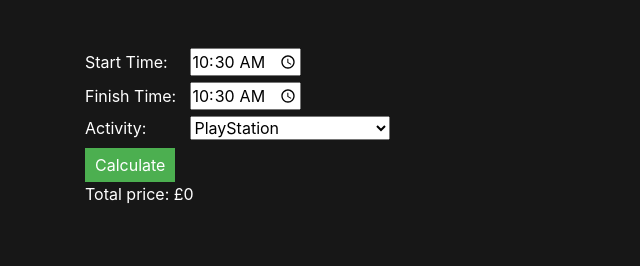
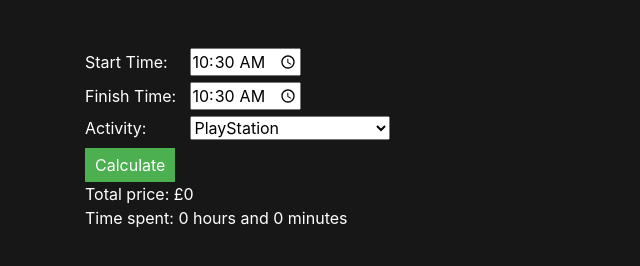
Before and after one commit to KarimAziz69/Wegz, a plain HTML site: page index.html in a window 1280 px wide. Both pictures are taken after typing "10:30", "10:30" into the empty fields and a click on the button "Calculate". Shown: the whole page, without its empty margins (0-640 px from the left). Drawn offline with nearby package versions, Linux system fonts and the light colour scheme.

Commit message:
New update, display the spent time

```diff
--- a/index.html
+++ b/index.html
@@ -35,8 +35,9 @@
       <button id="calculate">Calculate</button>
     </div>
     <div id="result"></div>
+    <div id="timeSpent"></div>
+  </div>
 
-        </div>
 
     </div>
     <script src="https://unpkg.com/aos@next/dist/aos.js"></script>
--- a/js/script.js
+++ b/js/script.js
@@ -34,4 +34,20 @@
   // Calculate the total price and display it
   const totalPrice = Math.round(diffMinutes * pricePerMinute);
   resultDiv.innerHTML = `Total price: £${totalPrice}`;
+
+  // Calculate the hours and minutes spent
+  const hoursSpent = Math.floor(diffMinutes / 60);
+  const minutesSpent = diffMinutes % 60;
+
+  // Display the time spent
+  const timeSpentDiv = document.getElementById('timeSpent');
+  timeSpentDiv.innerHTML = `Time spent: ${hoursSpent} hours and ${minutesSpent} minutes`;
 });
+
+let timeStartSelector = document.getElementById('start-time');
+let timeFinishSelector = document.getElementById('finish-time');
+
+const startTime = startInput.value.getTime();
+calculateButton.addEventListener('click', ()=>{
+  console.log(startTime);
+})
```
Lines whose indentation alone changed are shown as unchanged.
